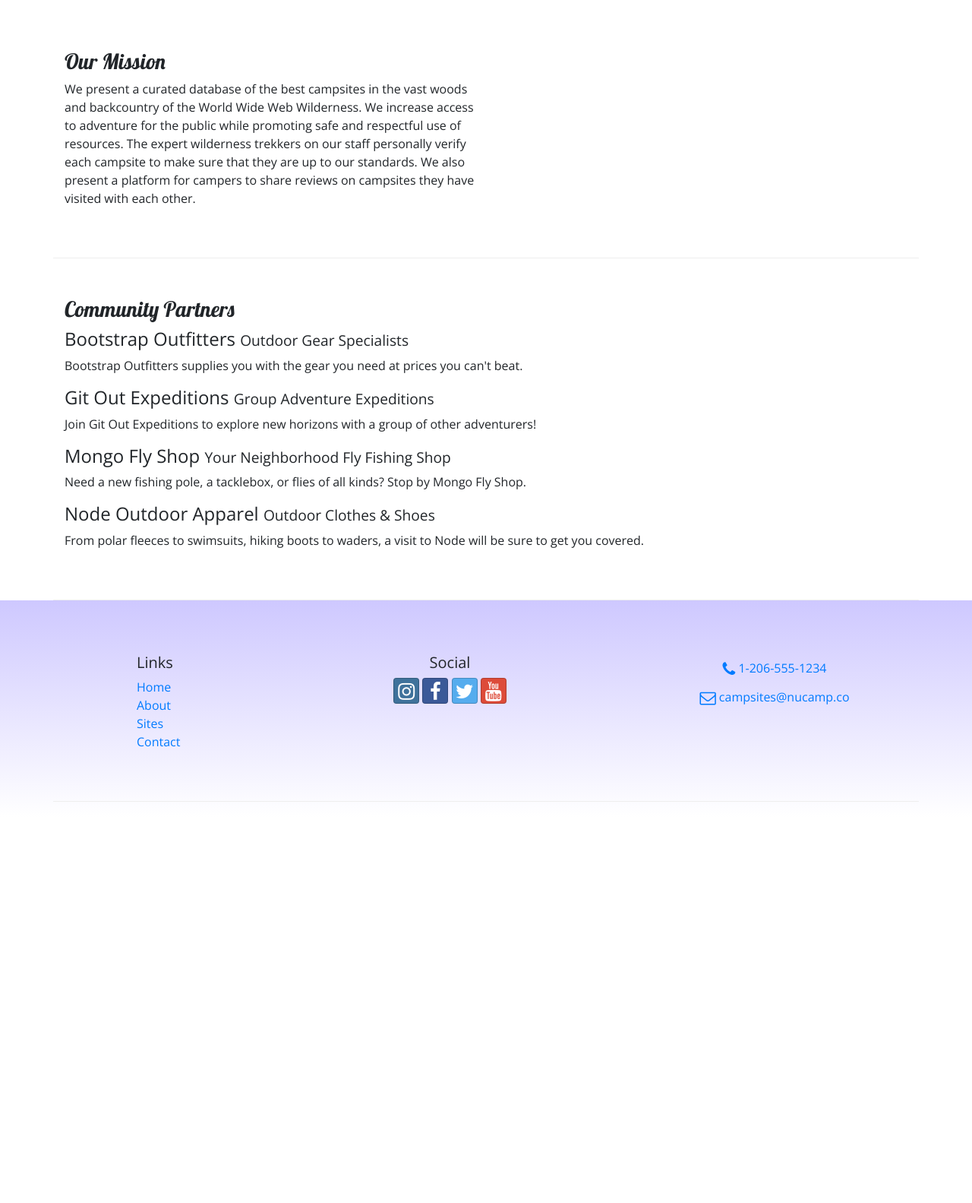
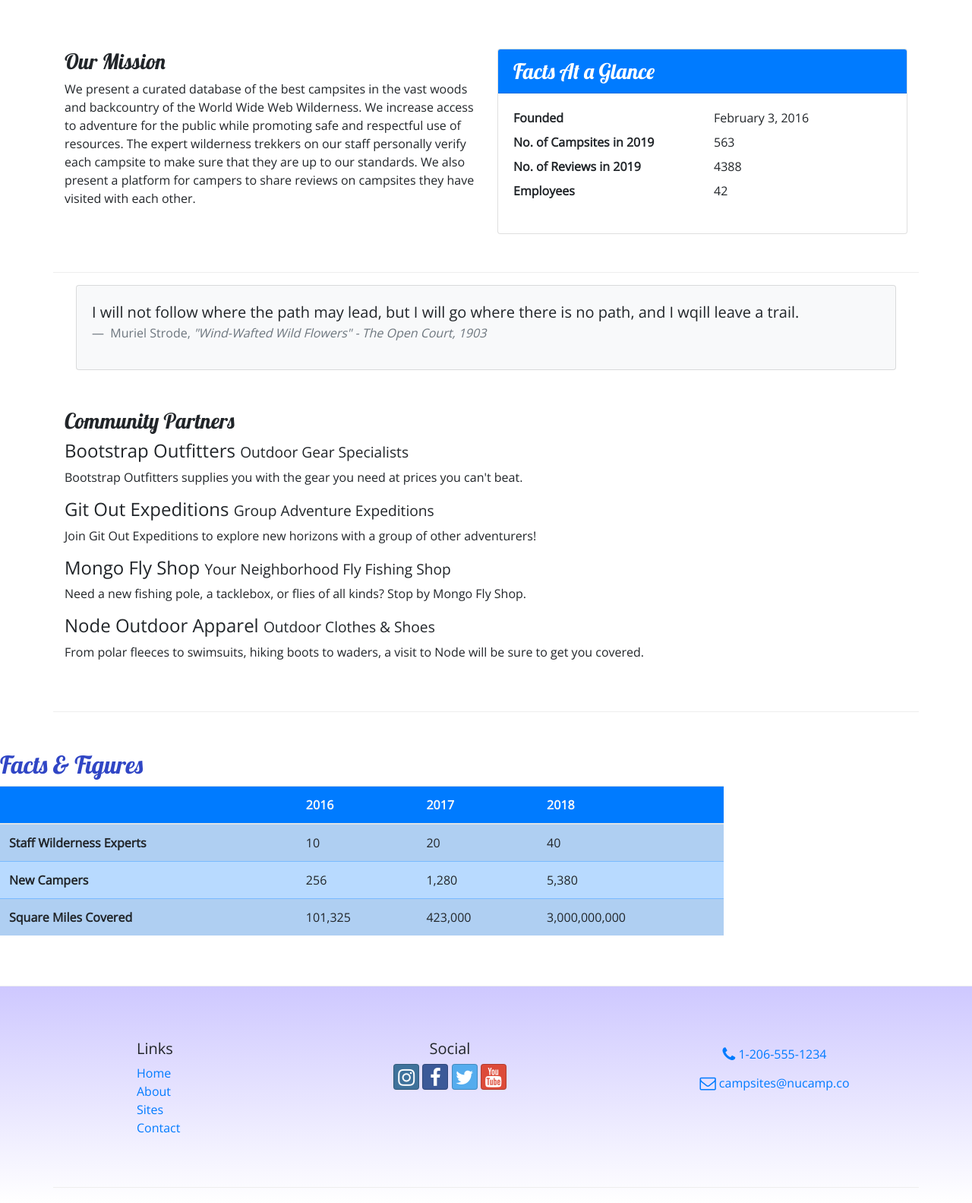
Before and after one commit to nhughes16/NucampReviews, a website: page aboutUs.html in a window 1280 px wide. Shown: the part 340-1923 px from the top of the page at 76% size. Before the commit the page ends 1415 px from the top, so only its background shows below. Drawn offline with nearby package versions, Linux system fonts and the light colour scheme.

Commit message:
card and table update

```diff
--- a/aboutUs.html
+++ b/aboutUs.html
@@ -1,6 +1,5 @@
 <!DOCTYPE html>
 <html lang="en">
-
     <head>
         <!-- Required meta tags always come first -->
         <meta charset="utf-8" />
@@ -21,7 +20,6 @@
     </head>
 
     <body>
-
         <header class="jumbotron jumbotron-fluid">
             <div class="container">
                 <div class="row">
@@ -33,7 +31,6 @@
             </div>
         </header>
 
-
         <nav class="navbar navbar-expand-sm navbar-dark sticky-top">
             <div class="container">
                 <button class="navbar-toggler ml-auto" type="button" data-toggle="collapse" data-target="#nucampNavbar">
@@ -41,15 +38,22 @@
                 </button>
                 <div class="collapse navbar-collapse" id="nucampNavbar">
                     <ul class="navbar-nav">
-                <li class="nav-item"><a class="nav-link" href="./index.html"><i class="fa fa-home fa-lg"></i> Home</a></li>
-                <li class="nav-item active"><a class="nav-link" href="#"><i class="fa fa-info fa-lg"></i> About Us</a></li>
-                <li class="nav-item"><a class="nav-link" href="#"><i class="fa fa-list fa-lg"></i> Sites</a></li>
-                <li class="nav-item"><a class="nav-link" href="./contactUs.html"><i class="fa fa-address-card fa-lg"></i> Contact</a></li>
+                        <li class="nav-item">
+                            <a class="nav-link" href="./index.html"><i class="fa fa-home fa-lg"></i> Home</a>
+                        </li>
+                        <li class="nav-item active">
+                            <a class="nav-link" href="#"><i class="fa fa-info fa-lg"></i> About Us</a>
+                        </li>
+                        <li class="nav-item">
+                            <a class="nav-link" href="#"><i class="fa fa-list fa-lg"></i> Sites</a>
+                        </li>
+                        <li class="nav-item">
+                            <a class="nav-link" href="./contactUs.html"><i class="fa fa-address-card fa-lg"></i> Contact</a>
+                        </li>
                     </ul>
                 </div>
             </div>
         </nav>
-
 
         <div class="container">
             <div class="row">
@@ -68,6 +72,34 @@
                     <h3>Our Mission</h3>
                     <p>We present a curated database of the best campsites in the vast woods and backcountry of the World Wide Web Wilderness. We increase access to adventure for the public while promoting safe and respectful use of resources. The expert wilderness trekkers on our staff personally verify each campsite to make sure that they are up to our standards. We also present a platform for campers to share reviews on campsites they have visited with each other.</p>
                 </div>
+                <div class="col-sm-6">
+                    <div class="card">
+                        <h3 class="card-header bg-primary text-white">Facts At a Glance</h3>
+                        <div class="card-body">
+                            <dl class="row">
+                                <dt class="col-6">Founded</dt>
+                                <dd class="col-6">February 3, 2016</dd>
+                                <dt class="col-6">No. of Campsites in 2019</dt>
+                                <dd class="col-6">563</dd>
+                                <dt class="col-6">No. of Reviews in 2019</dt>
+                                <dd class="col-6">4388</dd>
+                                <dt class="col-6">Employees</dt>
+                                <dd class="col-6">42</dd>
+                            </dl>
+                        </div>
+                    </div>
+                </div>
+            </div>
+            <div class="col">
+                <div class="card bg-light mt-3">
+                    <blockquote class="blockquote card-body">
+                        <p class="mb-0">I will not follow where the path may lead, but I will go where there is no path, and I wqill leave a trail.</p>
+                        <footer class="blockquote-footer">
+                            Muriel Strode,
+                            <cite title="Source Title">"Wind-Wafted Wild Flowers" - The Open Court, 1903</cite>
+                        </footer>
+                    </blockquote>
+                </div>
             </div>
 
             <div class="row row-content">
@@ -85,7 +117,45 @@
             </div>
         </div>
 
-    <footer>
+        <div class="row row-content">
+            <div class="col-sm-9">
+                <h2>Facts &amp; Figures</h2>
+                <div class="table-responsive">
+                    <table class="table table-striped">
+                        <thead>
+                            <tr class="bg-primary text-light">
+                                <th></th>
+                                <th>2016</th>
+                                <th>2017</th>
+                                <th>2018</th>
+                            </tr>
+                        </thead>
+                        <tbody class="table-primary">
+                            <tr>
+                                <th>Staff Wilderness Experts</th>
+                                <td>10</td>
+                                <td>20</td>
+                                <td>40</td>
+                            </tr>
+                            <tr>
+                                <th>New Campers</th>
+                                <td>256</td>
+                                <td>1,280</td>
+                                <td>5,380</td>
+                            </tr>
+                            <tr>
+                                <th>Square Miles Covered</th>
+                                <td>101,325</td>
+                                <td>423,000</td>
+                                <td>3,000,000,000</td>
+                            </tr>
+                        </tbody>
+                    </table>
+                </div>
+            </div>
+        </div>
+
+        <footer class="site-footer">
             <div class="container">
                 <div class="row row-content">
                     <div class="col-4 col-sm-2 offset-1">
@@ -117,5 +187,4 @@
         <script src="node_modules/popper.js/dist/umd/popper.min.js"></script>
         <script src="node_modules/bootstrap/dist/js/bootstrap.min.js"></script>
     </body>
-
 </html>
--- a/styles/styles.css
+++ b/styles/styles.css
@@ -14,7 +14,7 @@ header h2{
     color: #cec8ff;
 }
 
-footer{
+.site-footer{
     background-image: linear-gradient(#cec8ff, white);
     padding: 20px 0;
 }
```
Also changed, not shown: contactUs.html (+1 -1 lines), index.html (+1 -1 lines). Lines whose indentation alone changed are shown as unchanged.
